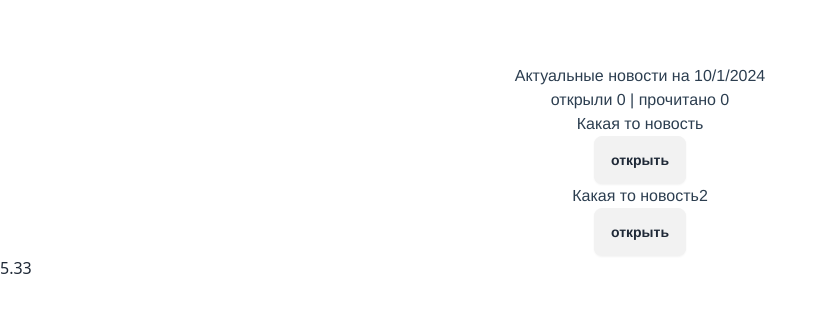
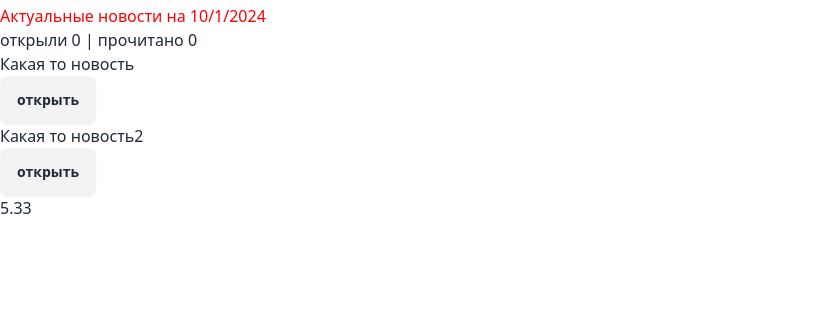
Before and after one commit to EvgenyChernov/vue-yt, a Vue app: page / in a window 1280 px wide. Shown: the top 312 px of the page, without its empty margins (0-828 px from the left). Built offline with nearby package versions, Linux system fonts and the light colour scheme.

Commit message:
scoped для локализации стилей

```diff
--- a/src/App.vue
+++ b/src/App.vue
@@ -84,7 +84,7 @@
 }
 </script>
 
-<style lang="scss">
+<style lang="scss" scoped>
 #app {
   font-family: Avenir, Helvetica, Arial, sans-serif;
   -webkit-font-smoothing: antialiased;
@@ -93,4 +93,5 @@
   color: #2c3e50;
   margin-top: 60px;
 }
+h2 {color: red}
 </style>
```
